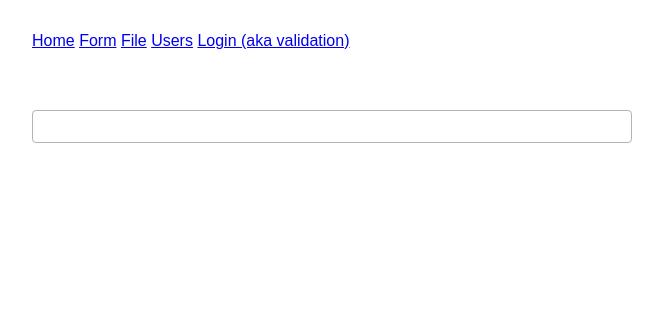
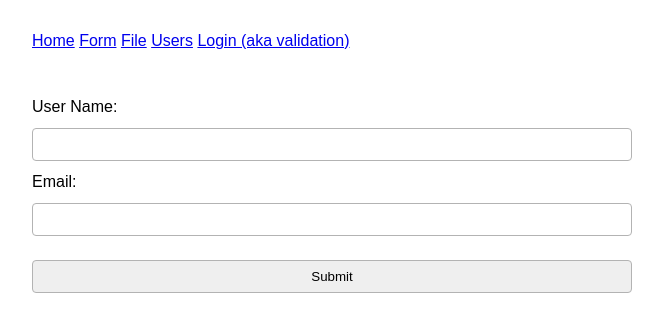
Before and after one commit to roufujjaman/django-practice, a Django app: page /validation/ in a window 1280 px wide. Shown: the top 332 px of the page, without its empty margins (308-971 px from the left). Run offline with Django 5.2, Linux system fonts and the light colour scheme.

Commit message:
16 MAR 24

```diff
--- a/module_13/project/views.py
+++ b/module_13/project/views.py
@@ -1,8 +1,9 @@
+from typing import Any
 from django.shortcuts import render
 from django import forms
 
 def home(request):
-    return render(request, 'project/index.html')
+    return render(request, "project/index.html")
 
 
 class newUser(forms.Form):
@@ -55,10 +56,10 @@ def form(request):
                 "email": userForm.cleaned_data["useremail"]
                 })
         else:
-            return render(request, 'project/form.html', {
+            return render(request, "project/form.html", {
                 "newUser": userForm
             })
-    return render(request, 'project/form.html', {
+    return render(request, "project/form.html", {
         "newUser": newUser()
     })
 
@@ -74,22 +75,65 @@ def file(request):
     if request.method == "POST":
         userForm = newFile(request.POST, request.FILES)
         if userForm.is_valid():
-            file = userForm.cleaned_data['file']
-            with open('upload/' + file.name, "wb+") as destination:
+            file = userForm.cleaned_data["file"]
+            with open("upload/" + file.name, "wb+") as destination:
                 for chunk in file.chunks():
                     destination.write(chunk)
         else:
-            return render(request, 'project/file.html', {
+            return render(request, "project/file.html", {
                 "fileForm": userForm
             })
-    return render(request, 'project/file.html', {
+    return render(request, "project/file.html", {
         "fileForm": newFile()
     })
 
+class formValidation(forms.Form):
+    username = forms.CharField(
+        label="User Name"
+    )
+    email = forms.EmailField(
+        label="Email"
+    )
+    # approach 1
+
+    # def clean_username(self):
+    #     val = self.cleaned_data["username"]
+    #     if len(val) < 5:
+    #         raise forms.ValidationError("username must be more than 5 charecters")
+    #     return val
+
+    # def clean_email(self):
+    #     val = self.cleaned_data["email"]
+    #     if ".edu" not in val:
+    #         raise forms.ValidationError("email must be an .edu")
+    #     return val
+
+    # approach 2
+
+    def clean(self):
+        cleaned_date = super().clean()
+        val1 = self.cleaned_data["username"]
+        val2 = self.cleaned_data["email"]
+
+        if len(val1) < 5:
+            raise forms.ValidationError("username must be >5 characters")
+        if ".edu" not in val2:
+            raise forms.ValidationError("email must be a '.edu'")
+
 def validation(request):
-    return render(request, 'project/validation.html')
+    if request.method == "POST":
+        userForm = formValidation(request.POST)
+        if userForm.is_valid():
+            print(userForm.cleaned_data["email"])
+        else:
+            return render(request, "project/validation.html", {
+                "validationForm": userForm
+            })
+    return render(request, "project/validation.html", {
+        "validationForm": formValidation()
+    })
 
 def users(request):
-    return render(request, 'project/users.html', {
+    return render(request, "project/users.html", {
         "users": all_users
         })
--- a/module_13/templates/project/validation.html
+++ b/module_13/templates/project/validation.html
@@ -6,6 +6,8 @@
 
 {% block body %}
     <form method="post">
-        <input type="text" name="" id="">
+        {% csrf_token %}
+        {{ validationForm }}
+        <input type="submit">
     </form>
 {% endblock %}
```
